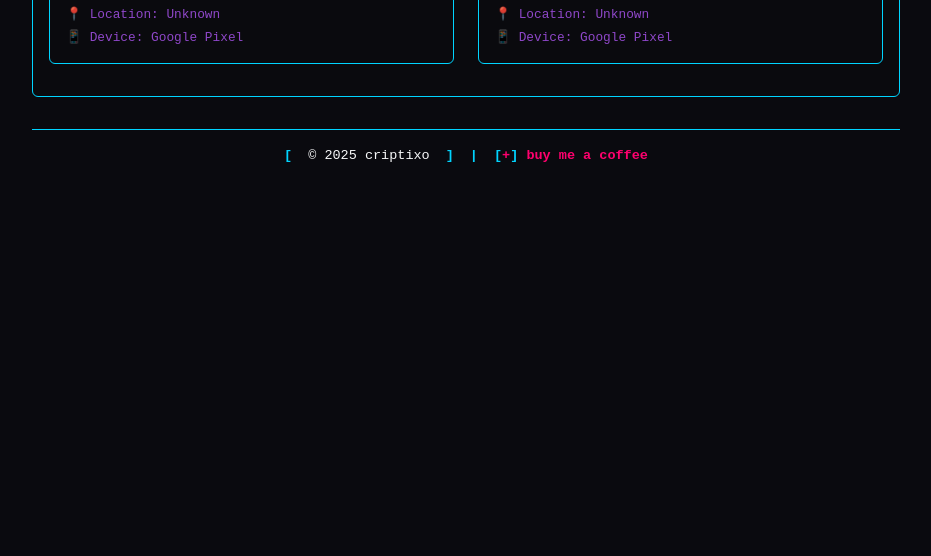
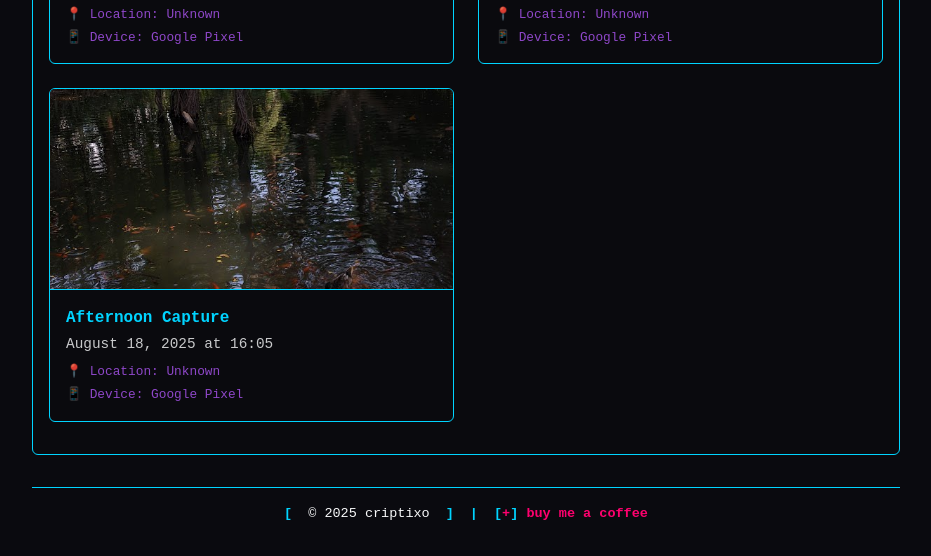
Before and after one commit to criptixo/criptixo.github.io, a plain HTML site: page gallery.html in a window 1280 px wide. Shown: the part 495-1051 px from the top of the page, without its empty margins (174-1105 px from the left). Before the commit the page ends 800 px from the top, so only its background shows below. Drawn offline with Linux system fonts and the light colour scheme.

Commit message:
Add new gallery image from August 18, 2025
- Added PXL_20250818_160551218.jpg to gallery display
- Image captured on August 18, 2025 at 16:05 (afternoon)
- Maintains consistent gallery metadata format
- Gallery now displays 3 images chronologically

```diff
--- a/gallery.html
+++ b/gallery.html
@@ -77,6 +77,20 @@
             </div>
           </div>
 
+          <div class="gallery-item">
+            <div class="image-container">
+              <img src="assets/images/gallery/PXL_20250818_160551218.jpg" alt="Photo from August 18, 2025" loading="lazy" />
+              <div class="image-meta">
+                <span class="image-title">Afternoon Capture</span>
+                <span class="image-desc">August 18, 2025 at 16:05</span>
+                <div class="image-details">
+                  <span class="detail-item">📍 Location: Unknown</span>
+                  <span class="detail-item">📱 Device: Google Pixel</span>
+                </div>
+              </div>
+            </div>
+          </div>
+
         </div>
       </div>
     </section>
```
